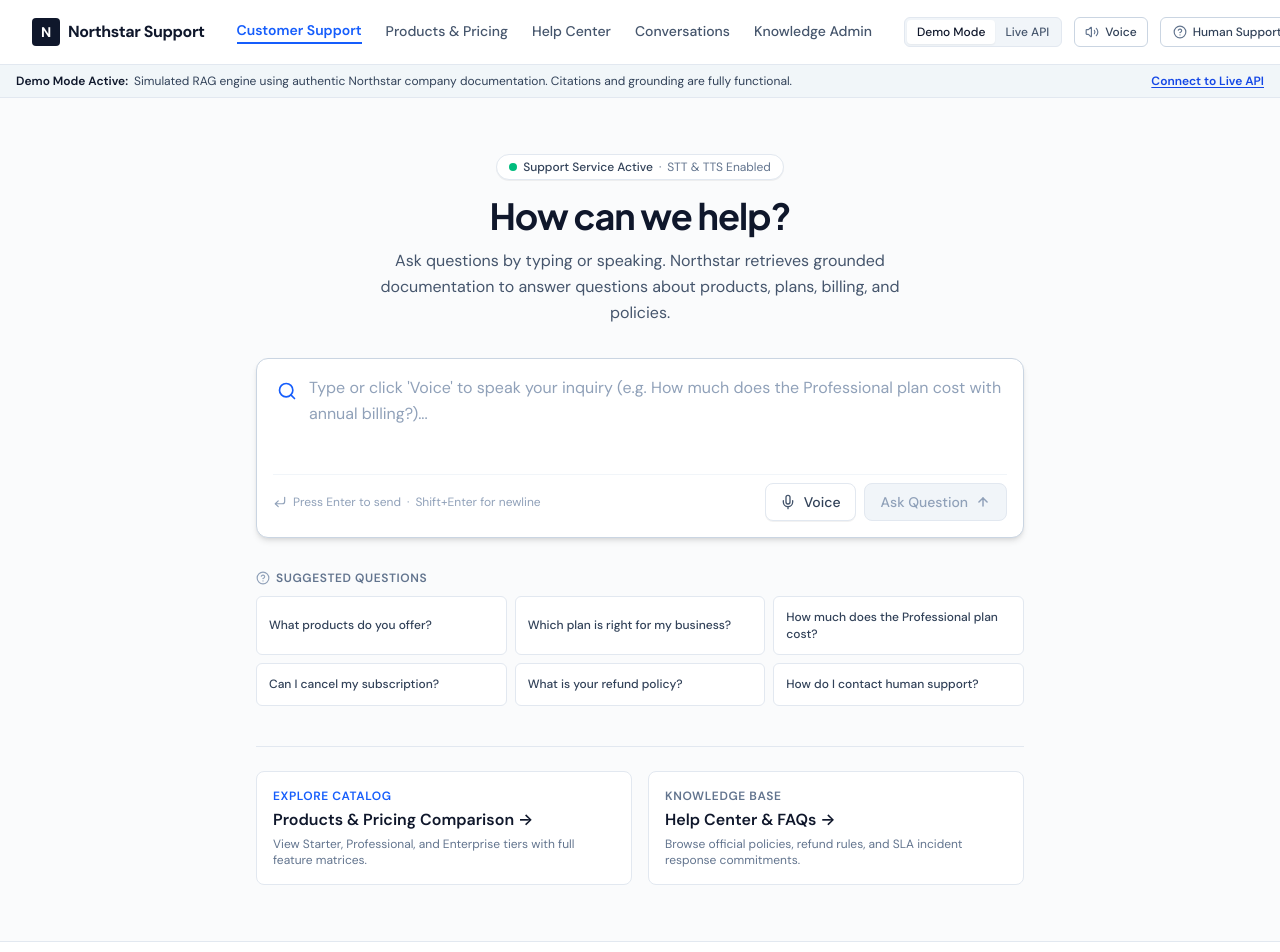
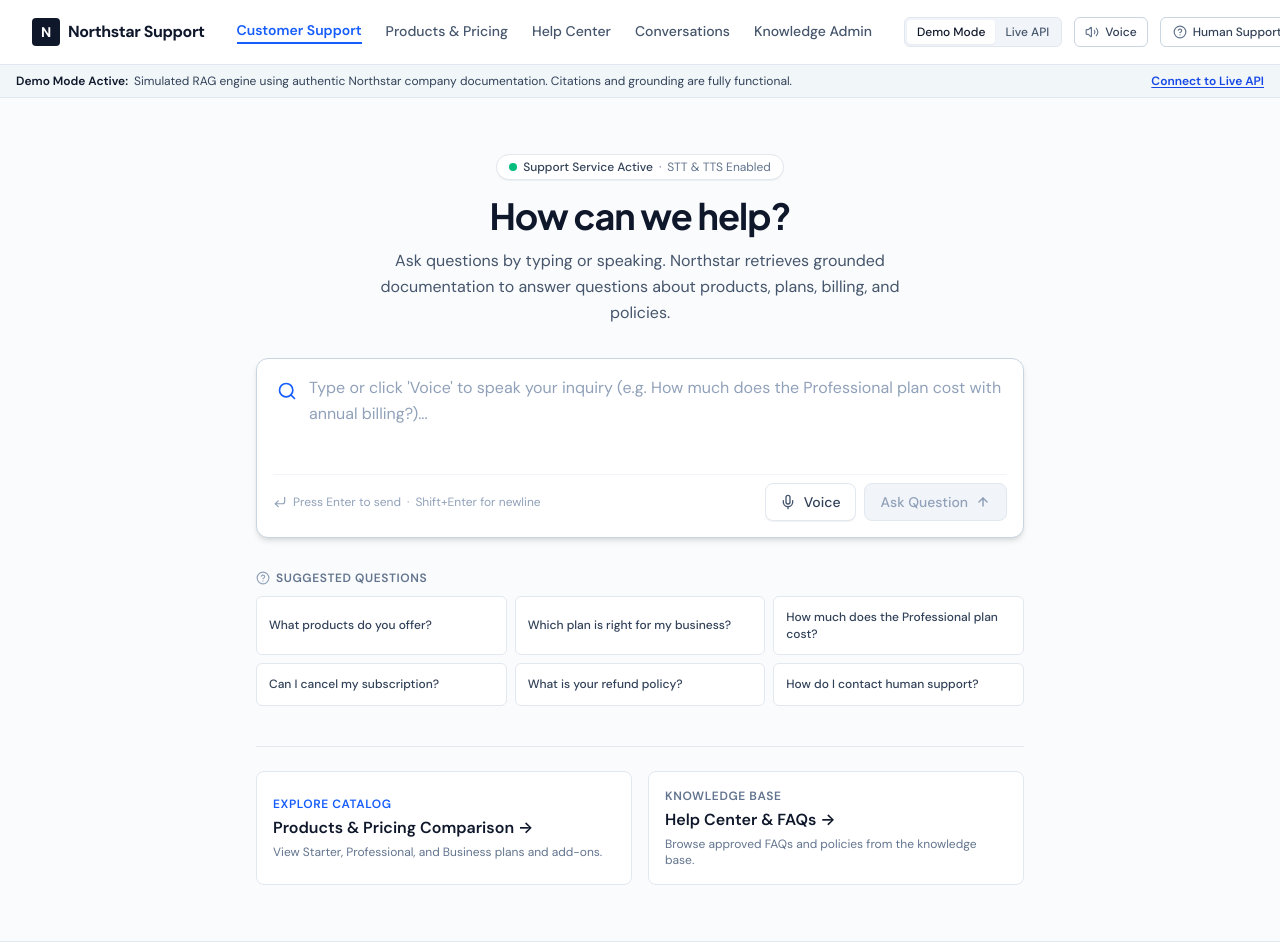
Before and after one commit to sakthivarshans/NorthStar-customer-service, a React (Vite) app: page / in a window 1280 px wide. Shown: the top 952 px of the page. Built offline with nearby package versions, Linux system fonts and the light colour scheme; no server answers.

Commit message:
Update src/components/support/SupportHome.tsx

```diff
--- a/src/components/support/SupportHome.tsx
+++ b/src/components/support/SupportHome.tsx
@@ -121,7 +121,7 @@ export const SupportHome: React.FC<SupportHomeProps> = ({
                 Products & Pricing Comparison &rarr;
               </div>
               <p className="text-xs text-slate-500 mt-1">
-                View Starter, Professional, and Enterprise tiers with full feature matrices.
+                View Starter, Professional, and Business plans and add-ons.
               </p>
             </button>
 
@@ -136,7 +136,7 @@ export const SupportHome: React.FC<SupportHomeProps> = ({
                 Help Center & FAQs &rarr;
               </div>
               <p className="text-xs text-slate-500 mt-1">
-                Browse official policies, refund rules, and SLA incident response commitments.
+                Browse approved FAQs and policies from the knowledge base.
               </p>
             </button>
           </div>
```
